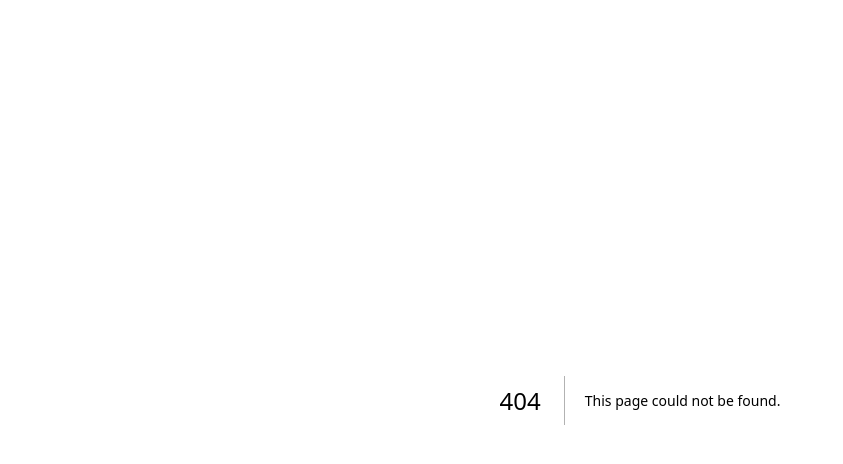
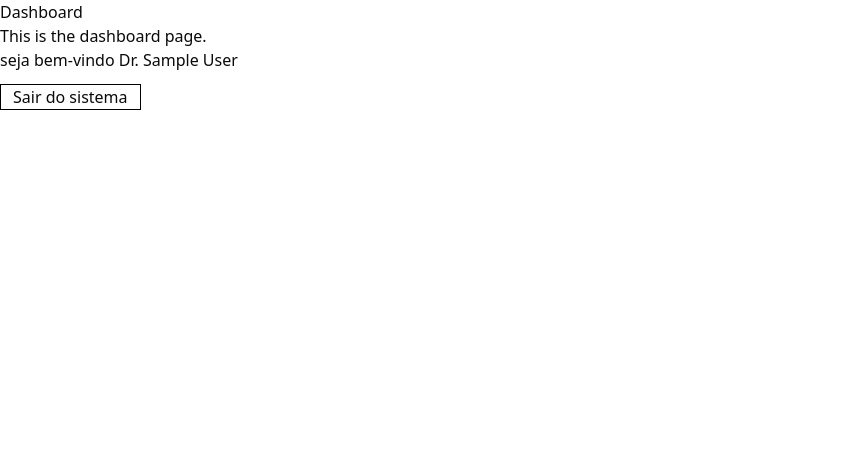
Before and after one commit to PauloStraforini/MindFlow, a Next.js app: page /psicologos/dashboard in a window 1280 px wide. Before the commit this address had no page. Shown: the top 464 px of the page, without its empty margins (0-843 px from the left). Built offline with nearby package versions, Linux system fonts and the light colour scheme; no server answers; sample sign-in values are in the browser's storage.

Commit message:
✨ Add dashboard component with authentication and sign-out functionality

```diff
--- /dev/null
+++ b/app/psicologos/dashboard/page.tsx
@@ -0,0 +1,37 @@
+import { handleSingOut } from "@/components/actions/handle-singOut";
+import { auth } from "@/lib/auth";
+import { redirect } from "next/navigation";
+
+export default async function dashboard() {
+  const session = await auth();
+
+  if (!session) {
+    redirect("/project/login");
+  }
+
+  return (
+    <div>
+      <main>
+        <h1>Dashboard</h1>
+        <p>This is the dashboard page.</p>
+        <p>
+          seja bem-vindo {"Dr. "}
+          {session?.user?.name
+            ? session?.user.name
+            : "Usuario não esta logado!!"}{" "}
+        </p>
+
+        {session?.user?.email && (
+          <form action={handleSingOut}>
+            <button
+              className="border-black border rounderd md px-3 cursor-pointer:true mt-3"
+              type="submit"
+            >
+              Sair do sistema
+            </button>
+          </form>
+        )}
+      </main>
+    </div>
+  );
+}
```
